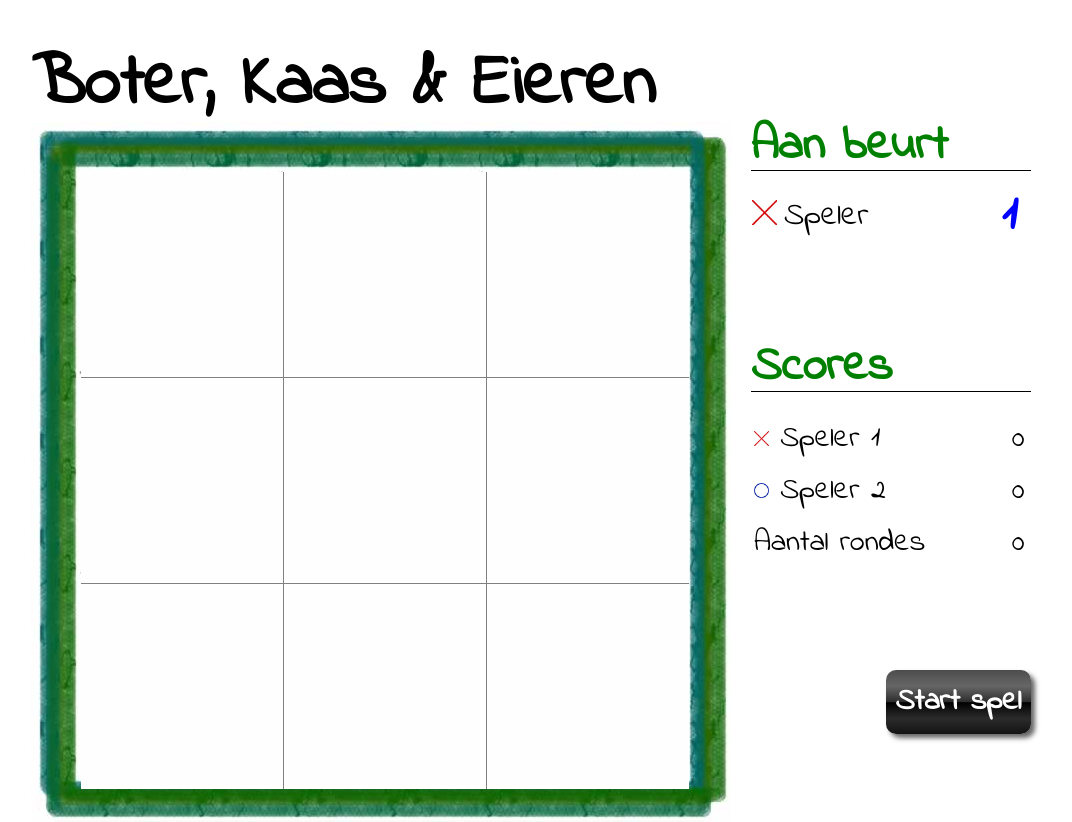
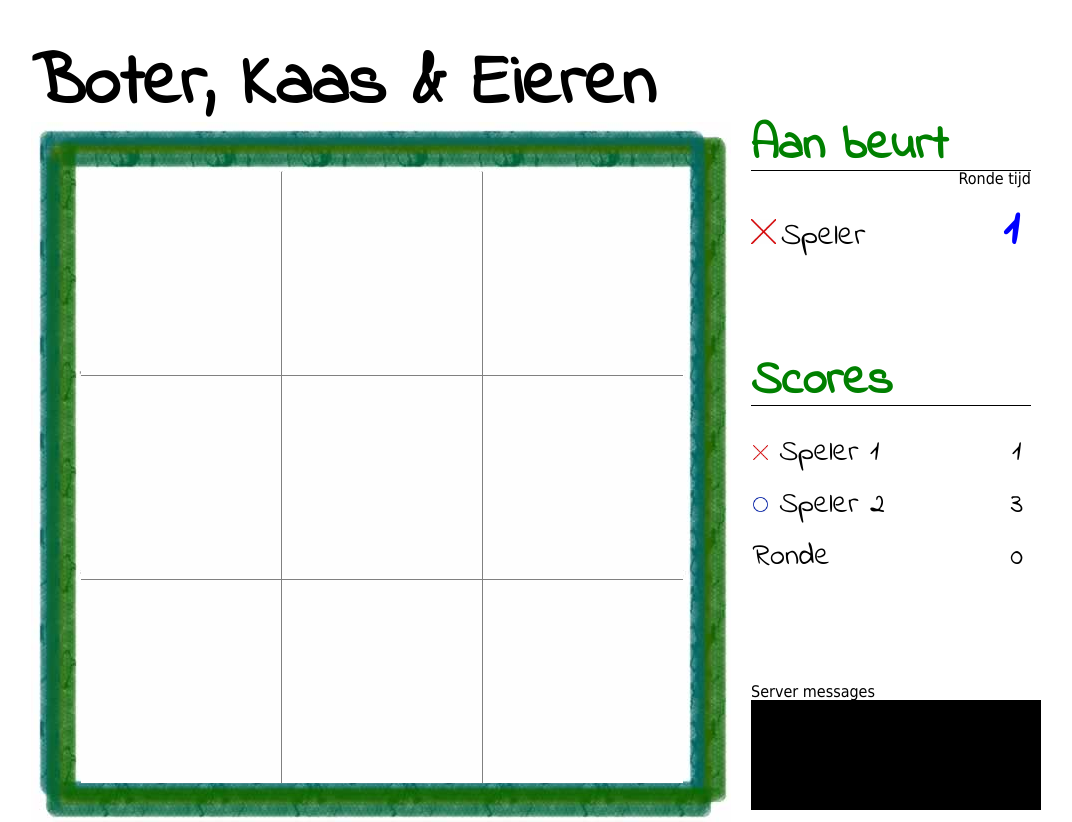
Before and after one commit to johanstr/16-Websockets, a plain HTML site: page bke/index.html in a window 1280 px wide. Shown: the whole page, without its empty margins (109-1181 px from the left). Drawn offline with nearby package versions, Linux system fonts and the light colour scheme.

Commit message:
Initiële commit

```diff
--- a/bke/css/style.css
+++ b/bke/css/style.css
@@ -6,10 +6,10 @@
  * Reset.css - Om alle browsers op dezelfde instellingen te krijgen
  */
 html, body, div, span, applet, object, iframe,
-h1, h2, h3, h4, h'Indie Flower', cursivequote, pre,
+h1, h2, h3, h4, h5, h6, pre,
 a, abbr, acronym, address, big, cite, code,
 del, dfn, em, img, ins, kbd, q, s, samp,
-ieldset, form, label, legend,
+fieldset, form, label, legend,
 table, caption, tbody, tfoot, thead, tr, th, td,
 article, aside, canvas, details, embed,
 figure, figcaption, footer, header, hgroup,
@@ -62,7 +62,7 @@ html, body {
 #mainContainer {
     width: 1000px;
     margin: 0 auto;
-    margin-top: 50px;s
+    margin-top: 50px;
 }
 
 h1 {
@@ -95,7 +95,7 @@ html, body {
     height: 600px;
 }
 
-#speelveld table tr td {
+#speelveld table tr td  {
     width: 200px;
     height: 200px;
     cursor: pointer;
@@ -195,3 +195,20 @@ button.game-button {
     box-shadow:         4px 4px 5px 0px rgba(50, 50, 50, 0.75);
     border: 0px;
 }
+
+.pull-right {
+    display: inline-block;
+    float: right;
+    margin-bottom: 20px;
+}
+
+.game-messages {
+    padding: 5px;
+    overflow-y: scroll;
+    scroll-behavior: smooth;
+    font-size: 9px;
+    width: 100%;
+    height: 100px;
+    background-color: black;
+    color: white;
+}
--- a/bke/index.html
+++ b/bke/index.html
@@ -4,6 +4,26 @@
     <head>
         <title>Boter, Kaas en Eieren</title>
 
+        <link rel="shortcut icon" href="img/favicon.ico" type="image/x-icon" />
+        <link rel="apple-touch-icon" sizes="57x57" href="img/apple-touch-icon-57x57.png">
+        <link rel="apple-touch-icon" sizes="60x60" href="img/apple-touch-icon-60x60.png">
+        <link rel="apple-touch-icon" sizes="72x72" href="img/apple-touch-icon-72x72.png">
+        <link rel="apple-touch-icon" sizes="76x76" href="img/apple-touch-icon-76x76.png">
+        <link rel="apple-touch-icon" sizes="114x114" href="img/apple-touch-icon-114x114.png">
+        <link rel="apple-touch-icon" sizes="120x120" href="img/apple-touch-icon-120x120.png">
+        <link rel="apple-touch-icon" sizes="144x144" href="img/apple-touch-icon-144x144.png">
+        <link rel="apple-touch-icon" sizes="152x152" href="img/apple-touch-icon-152x152.png">
+        <link rel="apple-touch-icon" sizes="180x180" href="img/apple-touch-icon-180x180.png">
+        <link rel="icon" type="image/png" href="img/favicon-16x16.png" sizes="16x16">
+        <link rel="icon" type="image/png" href="img/favicon-32x32.png" sizes="32x32">
+        <link rel="icon" type="image/png" href="img/favicon-96x96.png" sizes="96x96">
+        <link rel="icon" type="image/png" href="img/android-chrome-192x192.png" sizes="192x192">
+        <meta name="msapplication-square70x70logo" content="img/smalltile.png" />
+        <meta name="msapplication-square150x150logo" content="img/mediumtile.png" />
+        <meta name="msapplication-wide310x150logo" content="img/widetile.png" />
+        <meta name="msapplication-square310x310logo" content="img/largetile.png" />
+
+        <link rel="stylesheet" href="http://code.jquery.com/ui/1.11.4/themes/smoothness/jquery-ui.css">
         <link rel="stylesheet" href="css/style.css" />
     </head>
 
@@ -15,26 +35,26 @@
             <div id="speelveld">
                 <table border="0">
                     <tr>
-                        <td><img alt="" title="" src="img/empty.jpg" /></td>
-                        <td><img alt="" title="" src="img/empty.jpg" /></td>
-                        <td><img alt="" title="" src="img/empty.jpg" /></td>
+                        <td><img data-cell="0" alt="" title="" src="img/empty.jpg" /></td>
+                        <td><img data-cell="1" alt="" title="" src="img/empty.jpg" /></td>
+                        <td><img data-cell="2" alt="" title="" src="img/empty.jpg" /></td>
                     </tr>
                     <tr>
-                        <td><img alt="" title="" src="img/empty.jpg" /></td>
-                        <td><img alt="" title="" src="img/empty.jpg" /></td>
-                        <td><img alt="" title="" src="img/empty.jpg" /></td>
+                        <td><img data-cell="3" alt="" title="" src="img/empty.jpg" /></td>
+                        <td><img data-cell="4" alt="" title="" src="img/empty.jpg" /></td>
+                        <td><img data-cell="5" alt="" title="" src="img/empty.jpg" /></td>
                     </tr>
                     <tr>
-                        <td><img alt="" title="" src="img/empty.jpg" /></td>
-                        <td><img alt="" title="" src="img/empty.jpg" /></td>
-                        <td><img alt="" title="" src="img/empty.jpg" /></td>
+                        <td><img data-cell="6" alt="" title="" src="img/empty.jpg" /></td>
+                        <td><img data-cell="7" alt="" title="" src="img/empty.jpg" /></td>
+                        <td><img data-cell="8" alt="" title="" src="img/empty.jpg" /></td>
                     </tr>
                 </table>
             </div> <!-- EINDE SPEELVELD CONTAINER -->
 
             <div id="game-info">
                 <h1>Aan beurt</h1>
-
+                <div class="timer pull-right">Ronde tijd</div>
                 <table class="players-turn" border="0">
                     <tr>
                         <td><img width="25" height="25" alt="" title="" src="img/cross.jpg" /></td>
@@ -47,25 +67,33 @@
 
                 <table class="rounds-info">
                     <tr>
-                        <td><img width="15" height="15" alt="" title="" src="img/cross.jpg" />&nbsp;Speler 1</td>
-                        <td>0</td>
+                        <td><img width="15" height="15" alt="" title="" src="img/cross.jpg" />&nbsp;<span id="name_player_1">Speler 1</span></td>
+                        <td>1</td>
                     </tr>
                     <tr>
-                        <td><img width="15" height="15" alt="" title="" src="img/circle.jpg" />&nbsp;Speler 2</td>
-                        <td>0</td>
+                        <td><img width="15" height="15" alt="" title="" src="img/circle.jpg" />&nbsp;<span id="name_player_2">Speler 2</span></td>
+                        <td>3</td>
                     </tr>
                     <tr>
-                        <td>Aantal rondes</td>
+                        <td>Ronde</td>
                         <td>0</td>
                     </tr>
                 </table> <!-- EINDE INFO TABEL -->
 
-                <button class="game-button">Start spel</button>
+                <div class="server-message">
+                    <h6>Server messages</h6>
+                    <div class="game-messages">
+
+                    </div>
+                </div>
+<!--                <button class="game-button">Start spel</button>-->
 
             </div> <!-- EINDE GAME-INFO CONTAINER -->
 
         </div> <!-- EINDE MAINCONTAINER -->
 
+        <script src="http://code.jquery.com/jquery-1.10.2.js"></script>
+        <script src="http://code.jquery.com/ui/1.11.4/jquery-ui.js"></script>
         <script type="text/javascript" src="js/bke.js"></script>
     </body>
 
```
